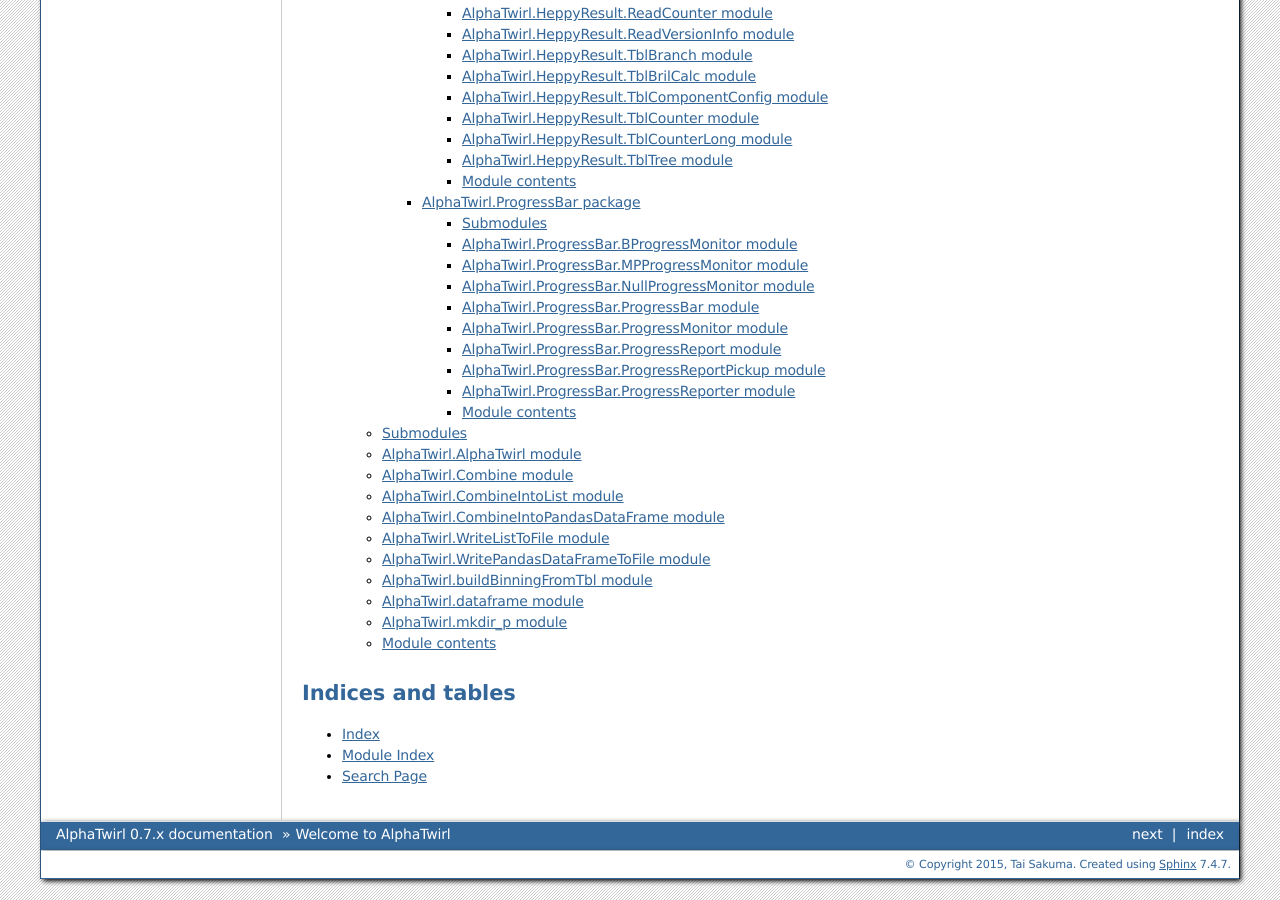
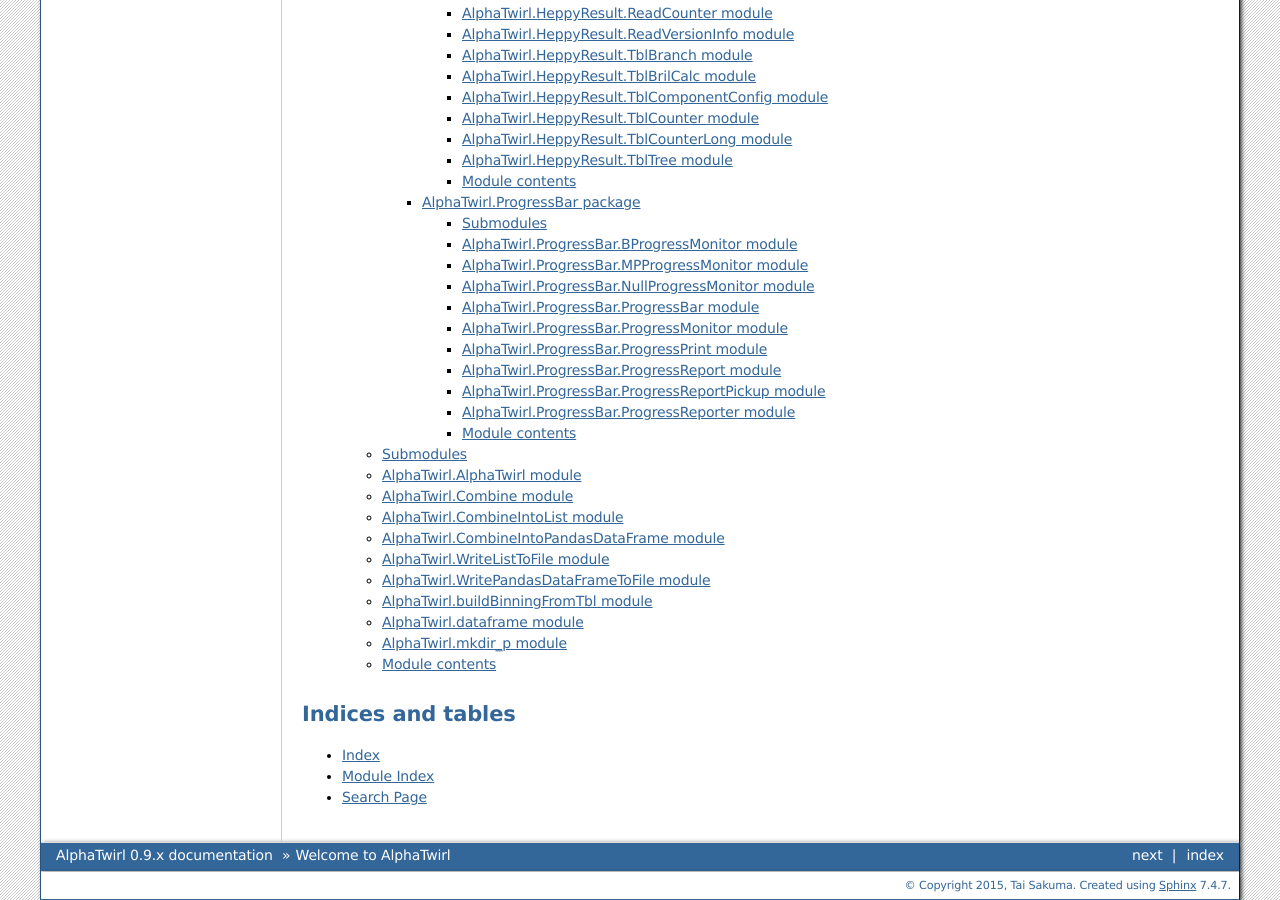
Before and after one commit to alphatwirl/alphatwirl, a Sphinx documentation site: the page built from docs/index.rst, in a window 1280 px wide and 900 px high, scrolled down 1540 px. Built offline with Sphinx 7.4.7, drawn with Linux system fonts in a browser that asks for light colours; some of the changed text lies outside the part shown.

Commit message:
update docs

```diff
--- a/docs/AlphaTwirl.ProgressBar.rst
+++ b/docs/AlphaTwirl.ProgressBar.rst
@@ -44,6 +44,14 @@
     :undoc-members:
     :show-inheritance:
 
+AlphaTwirl.ProgressBar.ProgressPrint module
+-------------------------------------------
+
+.. automodule:: AlphaTwirl.ProgressBar.ProgressPrint
+    :members:
+    :undoc-members:
+    :show-inheritance:
+
 AlphaTwirl.ProgressBar.ProgressReport module
 --------------------------------------------
 
--- a/docs/conf.py
+++ b/docs/conf.py
@@ -69,9 +69,9 @@
 # built documents.
 #
 # The short X.Y version.
-version = '0.7'
+version = '0.9'
 # The full version, including alpha/beta/rc tags.
-release = '0.7.x'
+release = '0.9.x'
 
 # The language for content autogenerated by Sphinx. Refer to documentation
 # for a list of supported languages.
```
